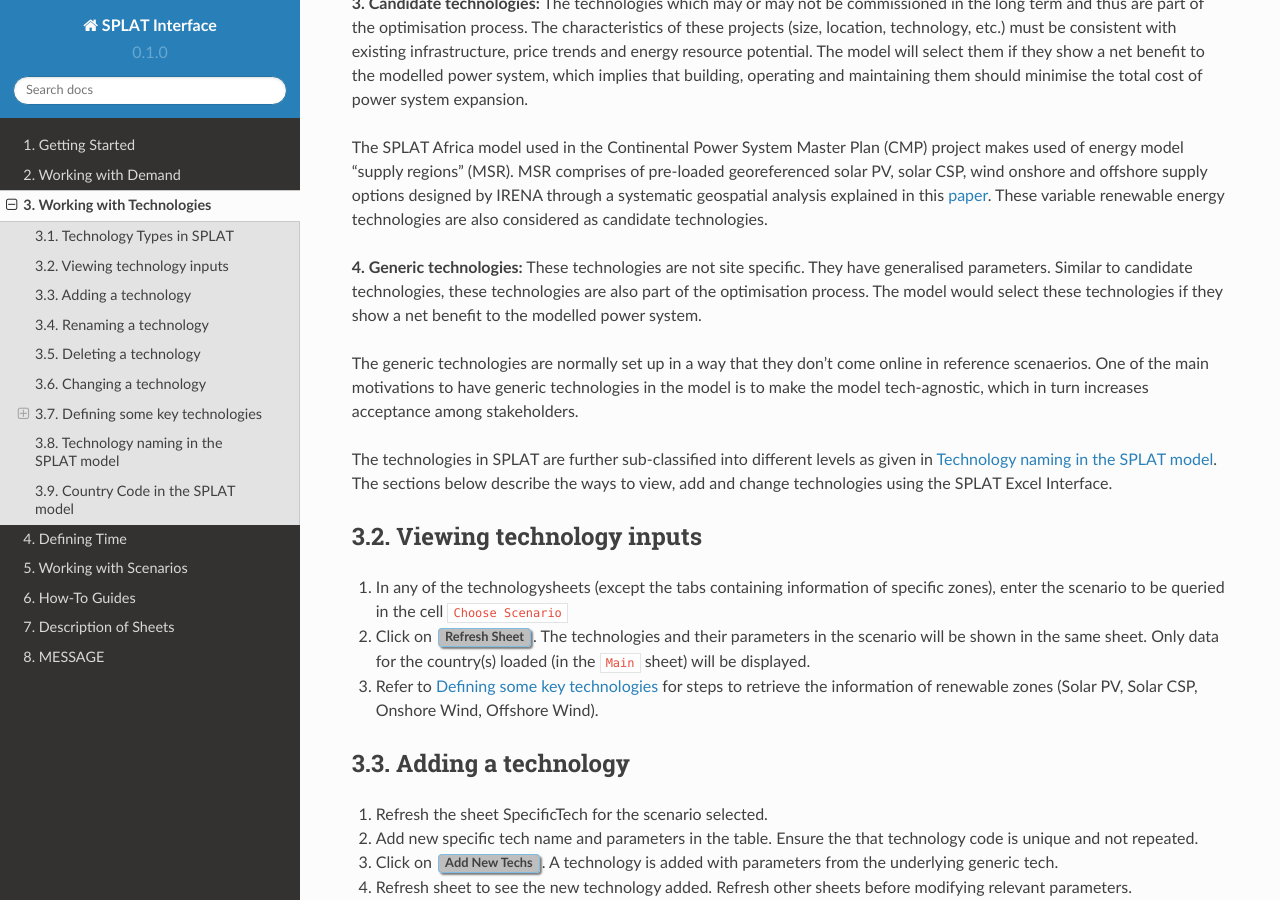
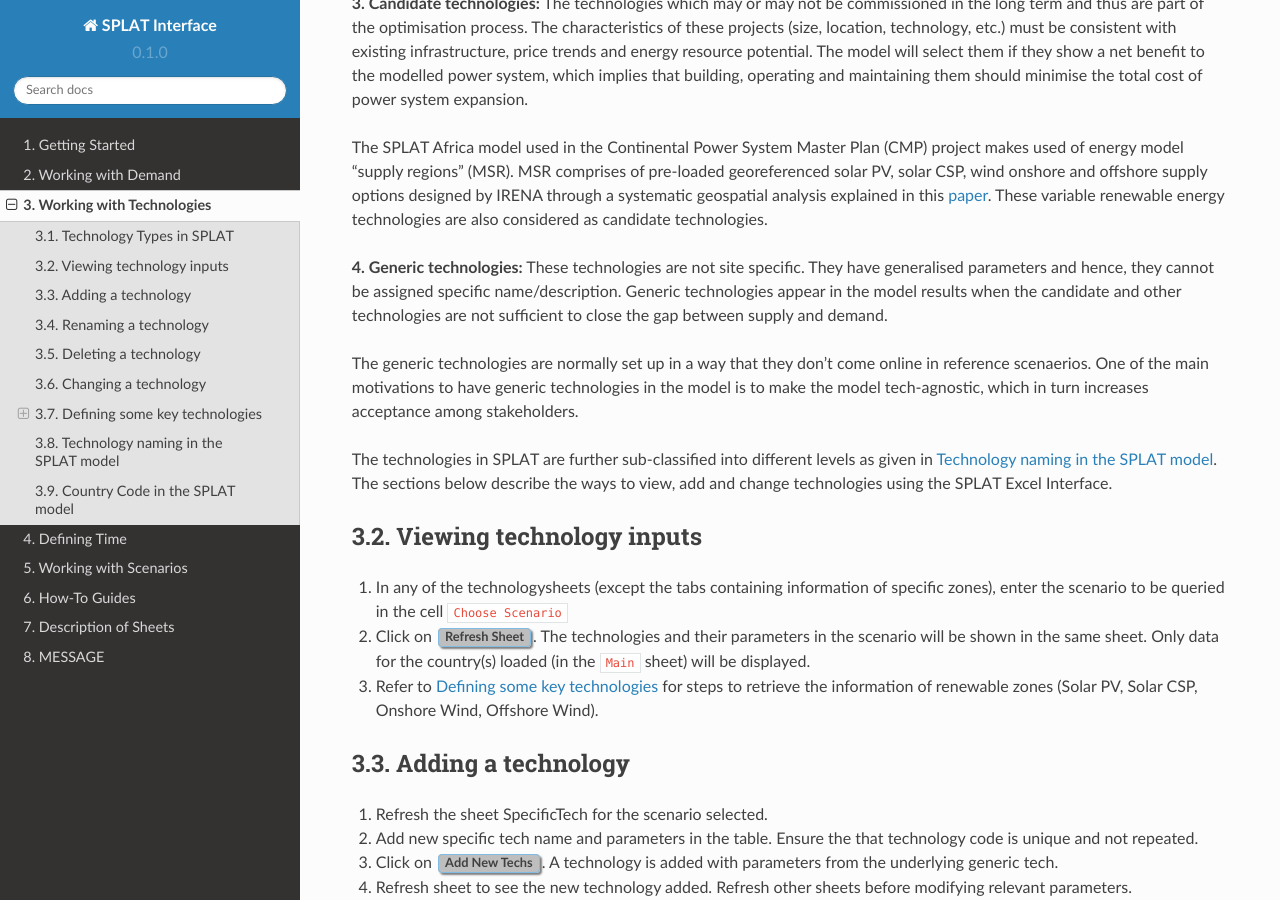
Before and after one commit to SPLATteam/SPLAT-WebGuide, a Sphinx documentation site: the page built from docs/working_with_technologies.rst, in a window 1280 px wide and 900 px high, scrolled down 613 px. Built offline with Sphinx 7.4.7 and the Read the Docs theme 2.0.0, drawn with Linux system fonts in a browser that asks for light colours.

Commit message:
Update description of generic technologies in working_with_technologies.rst

```diff
--- a/docs/working_with_technologies.rst
+++ b/docs/working_with_technologies.rst
@@ -34,7 +34,7 @@
 MSR comprises of pre-loaded georeferenced solar PV, solar CSP, wind onshore and offshore supply options designed by IRENA through a systematic geospatial analysis explained in this `paper <https://www.nature.com/articles/s41597-022-01786-5>`_.
 These variable renewable energy technologies are also considered as candidate technologies.
 
-**4. Generic technologies:** These technologies are not site specific. They have generalised parameters. Similar to candidate technologies, these technologies are also part of the optimisation process. The model would select these technologies if they show a net benefit to the modelled power system.
+**4. Generic technologies:** These technologies are not site specific. They have generalised parameters and hence, they cannot be assigned specific name/description. Generic technologies appear in the model results when the candidate and other technologies are not sufficient to close the gap between supply and demand.
 
 The generic technologies are normally set up in a way that they don't come online in reference scenaerios. One of the main motivations to have generic technologies in the model is to make the model tech-agnostic, which in turn increases acceptance among stakeholders.
 
```
